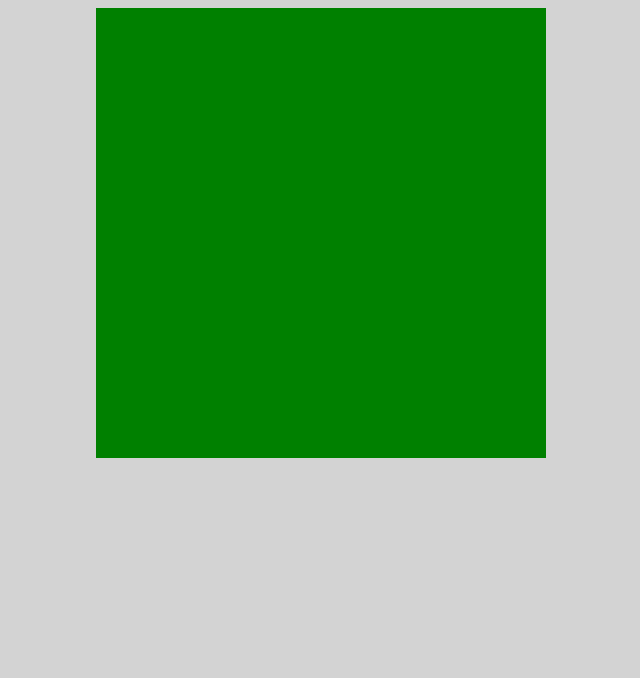
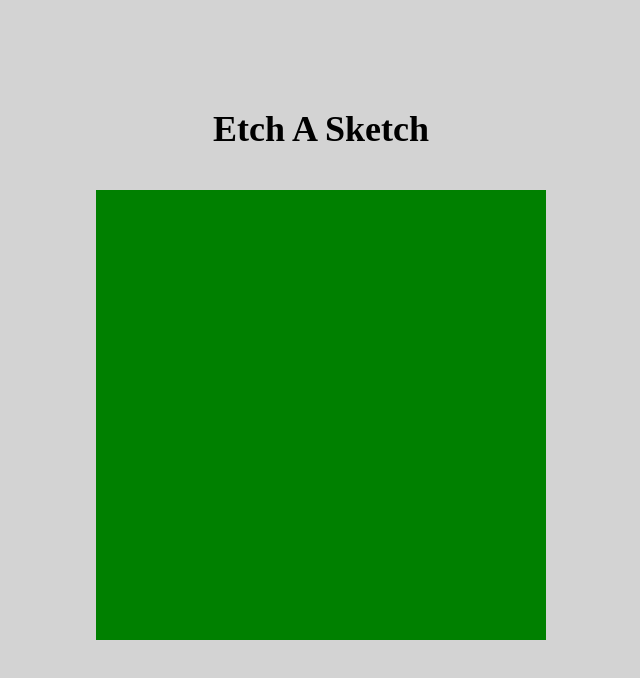
Before and after one commit to tw202/Etch-A-Sketch, a plain HTML site: page index.html in a window 1280 px wide. Shown: the whole page, without its empty margins (319-959 px from the left). Drawn offline with Linux system fonts and the light colour scheme.

Commit message:
Add title text and align center with canvas

```diff
--- a/etch-a-sketch.css
+++ b/etch-a-sketch.css
@@ -2,9 +2,11 @@ body {
     background-color: lightgray;
     display: flex;
     justify-content: center;
+    flex-direction: column;
+    align-items: center;
 }
 
-div{
+#pixel{
     width: 10px;
     height: 10px;
     background-color: green;
@@ -17,3 +19,11 @@ div{
     display: flex;
     flex-wrap: wrap;
 }
+
+#title{
+    font-size: 36px;
+    color: black;
+    font-weight:bold ;
+    margin-top: 100px;
+    margin-bottom: 40px;
+}
--- a/index.html
+++ b/index.html
@@ -10,6 +10,7 @@
 
 </head>
 <body>
+    <div id = "title">Etch A Sketch</div>
     <div id = "container">
 
     </div>
```
